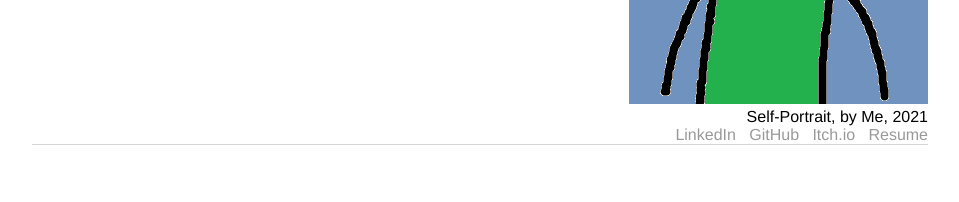
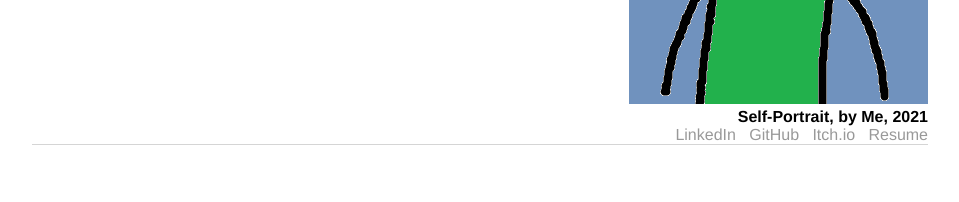
Before and after one commit to michael-c-gao/WebsiteOfMichael, a Jekyll site: the page built from index.html, in a window 1280 px wide. Shown: the part 918-1120 px from the top of the page, without its empty margins (160-1119 px from the left). Built offline with Jekyll 4.4.1, drawn with Linux system fonts in a browser that asks for light colours.

Commit message:
Update index.html

```diff
--- a/index.html
+++ b/index.html
@@ -10,6 +10,6 @@ title: Michael C. Gao
 	unique true 3D fighting game, SpaceFight. I am actively looking for Summer/Fall 2021 internships, as well as job oppurtunities after graduation in the summer of 2022. </p>
 
 	<div align="right"><img src="selfportrait.png" alt="Self Portrait"></div>
-	<div align="right">Self-Portrait, by Me, 2021</span></div>
+	<div align="right"><strong>Self-Portrait, by Me, 2021</strong></div>
 	<div align="right"><a href="https://www.linkedin.com/in/michael-c-gao/">LinkedIn</a> &nbsp; <a href="https://github.com/michael-c-gao">GitHub</a> &nbsp; <a href="https://mexhal.itch.io/">Itch.io</a> &nbsp; <a href="GaoMichaelResume.pdf" target="resume">Resume</a></div>
 	</div>
```
